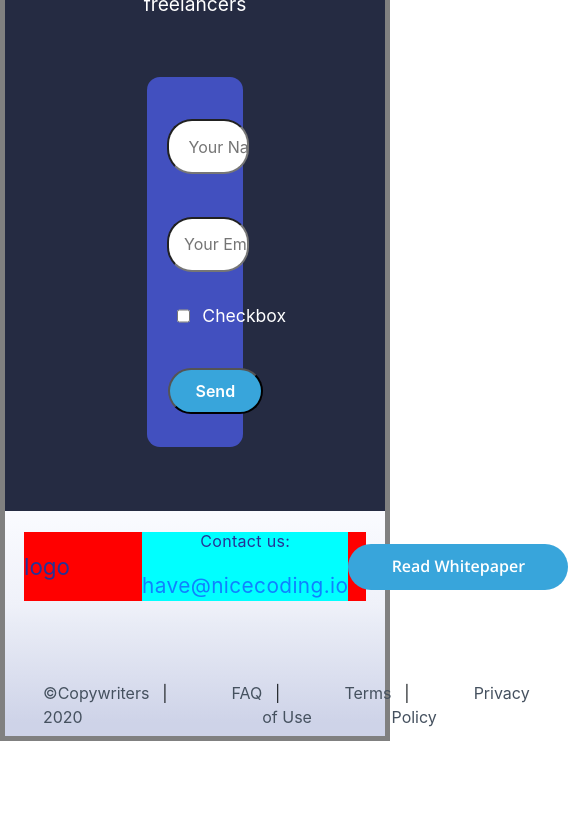
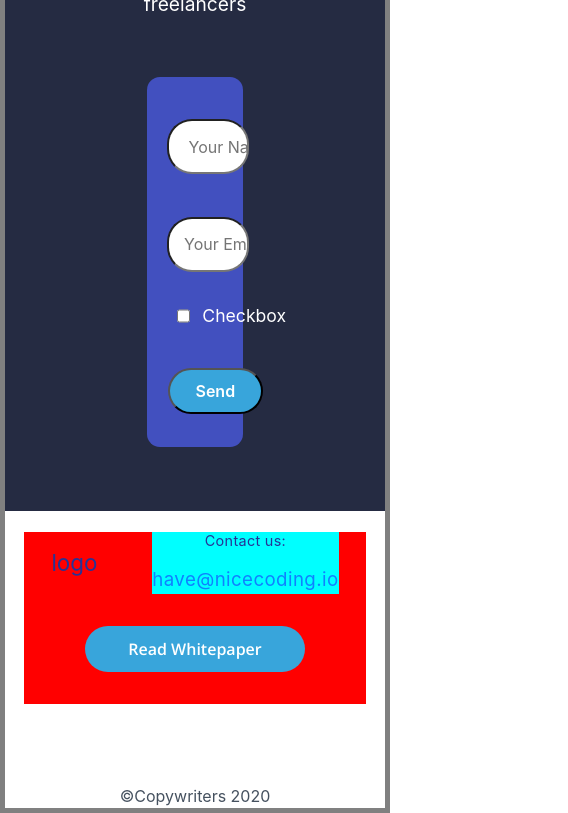
Before and after one commit to MariaSokolova/Magda-test, a plain HTML site: page index.html in a window 390 px wide. Shown: the part 2795-3608 px from the top of the page, 568 px wide, since content can reach past the window. Before the commit the page ends 3536 px from the top, so only its background shows below. Drawn offline with nearby package versions, Linux system fonts and the light colour scheme.

Commit message:
feat: add styling for footer mobile screen

```diff
--- a/index.html
+++ b/index.html
@@ -95,104 +95,68 @@
         <!-- MEDIA-ICONS -->
 
         <aside>
-
             <div class="media-icons">
                 <button class="btn_Twitter">
                     <i class="fab fa-twitter"></i>
-
-
                 </button>
 
                 <button class="btn_Facebook">
-
                     <i class="fab fa-facebook-f " style="font-size:1.2em; color:white;"></i>
                 </button>
-
-
             </div>
-
         </aside>
-
 
         <article>
             <div class="circle-div">
                 <i class="fas fa-arrow-down"></i>
-                <button class="circle-btn">
-
-                </button>
+                <button class="circle-btn"></button>
             </div>
         </article>
 
     </section>
 
-
     <!-- TEAM -->
 
-
     <section class="team-section">
-
-
         <h1 class="team-title">TEAM</h1>
-
-
         <div class="flex-row">
-
             <aside class="aside">
                 <div class="content">
-
                     <img class="round-img" src="./IMG/photo.svg" alt="CEO" width="131" height="131"/>
-
-
                     <h1 class="ceo-name content-item">Edgar Morrison</h1>
                     <h2 class="ceo_position content-item"> CEO</h2>
-
                     <p class="about-ceo content-item">Having used discount toner catridges for twenty years,there
                         have been a lot of changes in the toner...
                     </p>
 
                     <div class="social-media">
                         <button class="fb-icon">
-
                             <i class="fab fa-facebook-f "></i>
-
                         </button>
-
                         <button class="linkedin-icon">
                             <i class="fab fa-linkedin-in"></i>
-
                         </button>
                     </div>
-
                 </div>
             </aside>
 
             <!-- END OF FIRST COLUMN  -->
 
-
             <aside class="aside">
                 <div class="content">
-
                     <img class="round-img" src="./IMG/photo2.svg" alt="CEO" width="131" height="131"/>
-
-
                     <h1 class="ceo-name content-item">Mae Martin</h1>
                     <h2 class="ceo_position content-item"> CEO</h2>
-
                     <p class="about-ceo content-item">Having used discount toner catridges for twenty years,there
                         have been a lot of changes in the toner...
                     </p>
-
                     <div class="social-media">
-
                         <button class="fb-icon">
                             <i class="fab fa-facebook-f"></i>
                         </button>
-
                         <button class="linkedin-icon">
                             <i class="fab fa-linkedin-in"></i>
-
                         </button>
-
                     </div>
                 </div>
             </aside>
@@ -201,59 +165,40 @@
 
             <aside class="aside">
                 <div class="content">
-
                     <img class="round-img" src="./IMG/photo3.svg" alt="CEO" width="131" height="131"/>
-
-
                     <h1 class="ceo-name content-item">David Banks</h1>
                     <h2 class="ceo_position content-item">CEO</h2>
-
                     <p class="about-ceo content-item">Having used discount toner catridges for twenty years,there
                         have been a lot of changes in the toner...
                     </p>
-
                     <div class="social-media">
                         <button class="fb-icon">
                             <i class="fab fa-facebook-f"></i>
                         </button>
-
                         <button class="linkedin-icon">
                             <i class="fab fa-linkedin-in"></i>
-
                         </button>
-
                     </div>
-
                 </div>
-
             </aside>
-
 
             <!-- END OF COLUMN 3 -->
 
             <aside class="aside">
                 <div class="content">
-
                     <img class="round-img" src="./IMG/photo4.svg" alt="CEO" width="131" height="131"/>
-
-
                     <h1 class="ceo-name content-item">Frederick Parsons</h1>
                     <h2 class="ceo_position content-item">CEO</h2>
-
                     <p class="about-ceo content-item">Having used discount toner catridges for twenty years,there
                         have been a lot of changes in the toner...
                     </p>
-
                     <div class="social-media">
                         <button class="fb-icon">
                             <i class="fab fa-facebook-f"></i>
                         </button>
-
                         <button class="linkedin-icon">
                             <i class="fab fa-linkedin-in"></i>
-
                         </button>
-
                     </div>
                 </div>
             </aside>
@@ -265,24 +210,15 @@
 
     <!-- CONTACT CONTAINER -->
 
-
     <section class="contact-container">
-
         <div class="contact-box">
-
-
             <h1 class="contact-title">Contact us</h1>
             <p class="contact_paragraph">Most calendars are designed for teams.
                 Slate is designed for freelancers
             </p>
-
-
         </div>
 
-
         <form class="form-box">
-
-
             <input class="form-input" type="text" placeholder=" Your Name" required>
 
             <input class="form-input" type="email" placeholder="Your Email" required>
@@ -293,54 +229,32 @@
             </label>
 
             <button type="submit" class="btn-form"> Send</button>
-
-
         </form>
-
-
-        <!-- </div> -->
-
     </section>
 
 
     <footer class="footer-section">
-
         <nav class="footer-nav">
-
             <ul class="contact-row">
-                <li class="logo-page"> logo</li>
+                <li class="logo-page logo-page_footer"> logo</li>
                 <li class="footer_row"> Contact us: <br><br>
-                    <a title="have@nicecoding" href="have@nicecoding.io"> have@nicecoding.io</a>
+                    <a title="have@nicecoding" href="have@nicecoding.io">have@nicecoding.io</a>
                 </li>
                 <li class="btn-row">
                     <button>Read Whitepaper</button>
                 </li>
-
-
             </ul>
         </nav>
 
-
         <nav class="info-nav">
-
             <ul class="info-container">
-                <li class="info-element"><a title="Copywriters 2020" href="#"> &copyCopywriters 2020</a></li>
-
+                <li class="info-element copywriters"><a title="Copywriters 2020" href="#"> &copyCopywriters 2020</a></li>
                 <li class="info-element"><a title="FAQ" href="#">FAQ</a></li>
-
                 <li class="info-element"><a title="Terms of use" href="#">Terms of Use</a></li>
-
                 <li class=info-element><a title="Privacy Policy" href="#">Privacy Policy</a></li>
-
-
             </ul>
         </nav>
-
-
     </footer>
-
 </div>
-
-
 </body>
 </html>
--- a/style.css
+++ b/style.css
@@ -97,8 +97,6 @@ nav ul{
 /* MEDIA QUERIES */
 
 @media (max-width: 600px) {
-
-
     /* for mobile */
     /* HEADER */
     .header {
@@ -116,7 +114,6 @@ nav ul{
         padding: 0 0.7em;
     }
 }
-
 
 /*****************************************/
 
@@ -208,9 +205,6 @@ video {
         margin: 2rem 2rem;
     }
 }
-
-
-
 /* ********************************* */
 
 .info-item {
@@ -497,7 +491,7 @@ section {
     background-color: #38a5db;
     margin-left: 1.3em;
 }
-
+/FOOTER/
 /**************************/
 .footer-section {
 
@@ -513,32 +507,27 @@ section {
 
 .footer-nav {
     background-color: red;
-
+    /*padding: 0 4rem;*/
     width:90%;
     margin:1.3em auto 0.7em auto;
 }
 
-ul.contact-row {
+.contact-row {
     display: flex;
-    flex-direction: row;
     justify-content: space-between;
-
     align-items: center;
     list-style: none;
-
-
+    flex-wrap: wrap;
 }
 
 .footer_row {
     background-color: aqua;
-
     font-size: 1em;
     font-weight: 400;
     line-height: 1.2em;
     letter-spacing: 0.32px;
     color: #263396;
     text-align: center;
-    margin-left: 4.5em;
 }
 
 .footer_row a {
@@ -562,6 +551,25 @@ ul.contact-row {
     color: #ffffff;
 }
 
+/* MEDIA QUERIES */
+
+@media (max-width: 600px) {
+    .footer-nav {
+        padding: 0;
+    }
+
+    .contact-row {
+        justify-content: space-around;
+    }
+
+    .footer_row {
+        font-size: .9em;
+    }
+    .btn-row button {
+        margin: 2rem 0;
+    }
+}
+
 /* **************************** */
 
 .info-nav {
@@ -572,15 +580,9 @@ ul.contact-row {
 
 .info-container {
     display: flex;
-    flex-direction: row;
-
+    flex-wrap: wrap;
     justify-content: space-evenly;
     list-style: none;
-
-
-
-
-
 }
 
 .info-container li + li:before {
@@ -608,6 +610,16 @@ ul.contact-row {
     text-decoration: underline;
 }
 
+/* MEDIA QUERIES */
+
+@media (max-width: 600px) {
+    .info-element:not(:first-child){
+        display: none;
+    }
+}
+
+
+
 
 
 /****************************/
```
